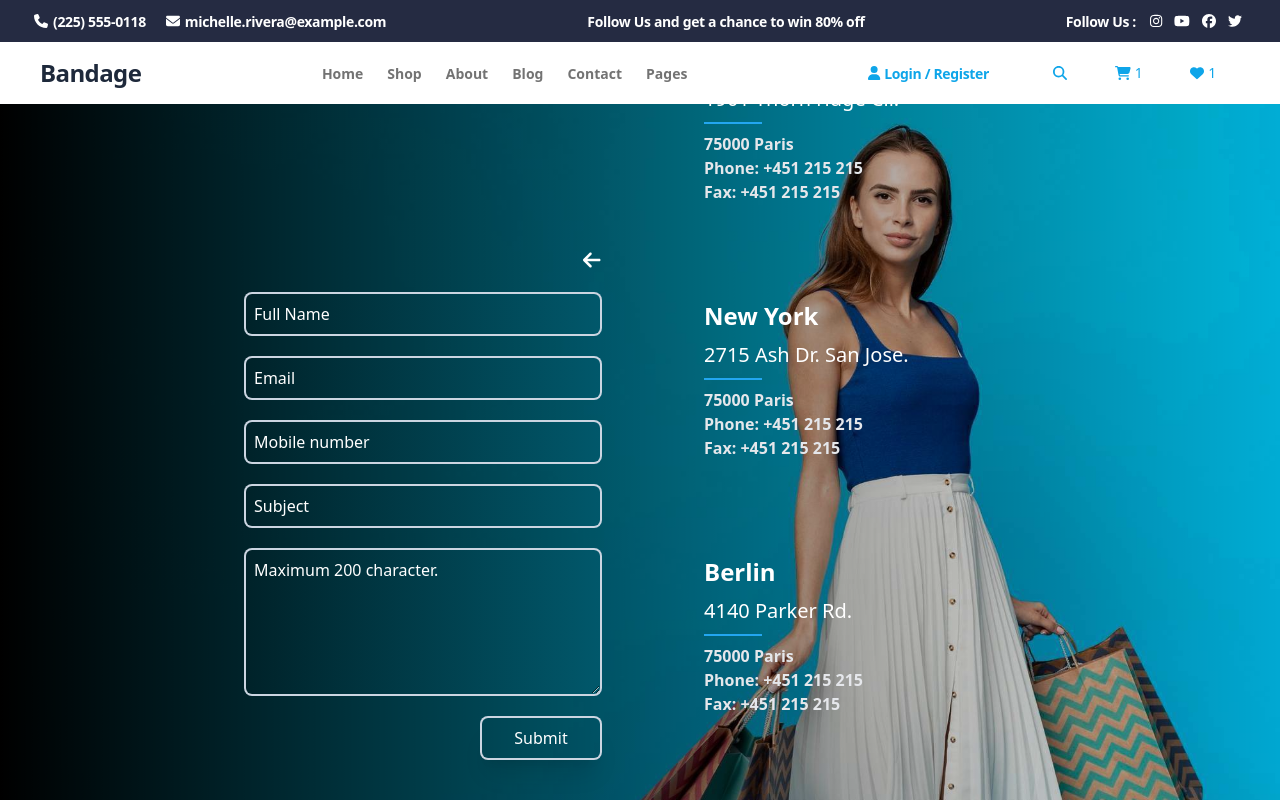
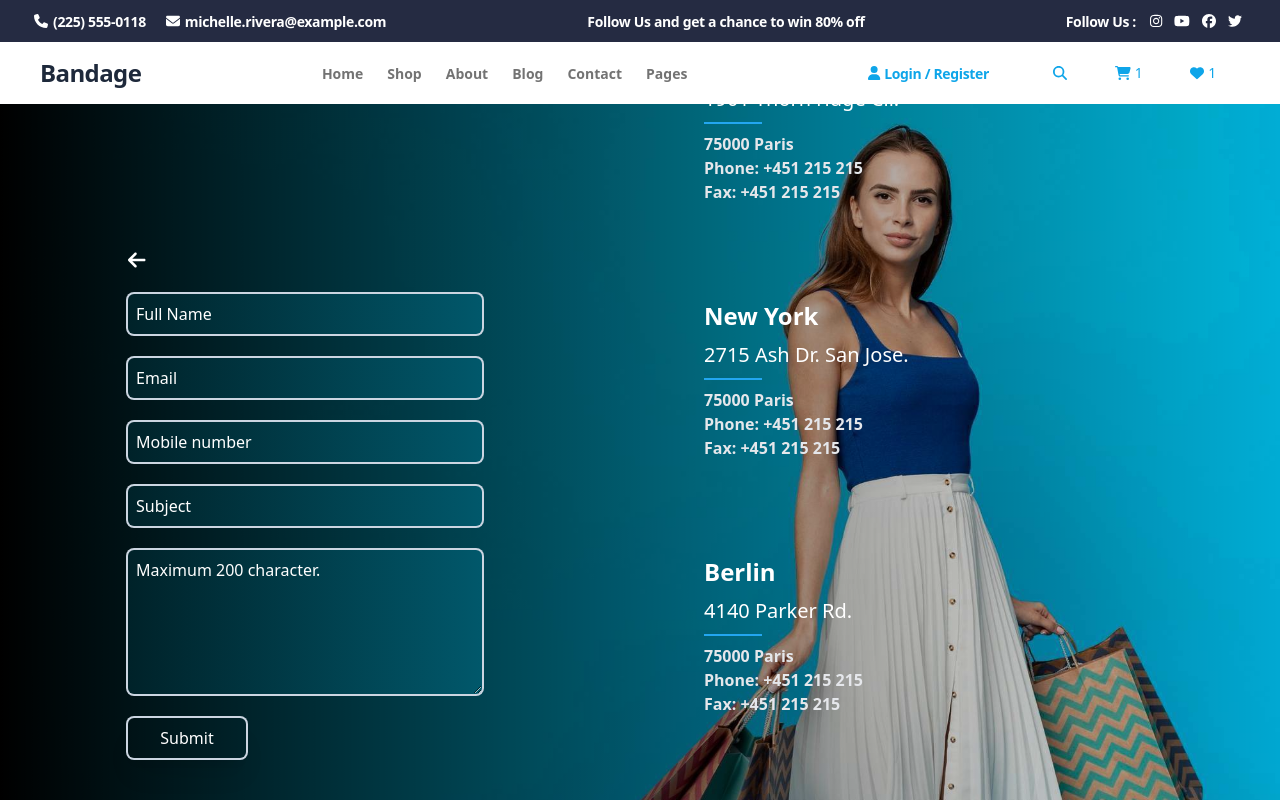
Before and after one commit to malidegirmenci/ReaCommerce-Frontend, a React (Vite) app: page /contact in a window 1280 px wide. Both pictures are taken after a click on the button "CONTACT US". Shown: the top 800 px of the page. Built offline with nearby package versions, Linux system fonts and the light colour scheme.

Commit message:
object position changed

```diff
--- a/src/components/contact/ContactForm.jsx
+++ b/src/components/contact/ContactForm.jsx
@@ -10,7 +10,7 @@ export default function ContactForm(props) {
     console.log(errors);
 
     return (
-        <form onSubmit={handleSubmit(onSubmit)} className='flex flex-col gap-4 w-1/2 items-end'>
+        <form onSubmit={handleSubmit(onSubmit)} className='flex flex-col gap-4 w-1/2 items-start'>
             <FontAwesomeIcon className='text-white cursor-pointer' icon={faArrowLeft} size="lg" onClick={()=>setShowForm(false)} />
             <input className='p-2 bg-gradient-to-r from-[#002229] to-[#01586b] ring-2 ring-slate-300 rounded text-white placeholder:text-white w-[75%]' type="text" placeholder="Full Name" {...register("Full Name", { required: true, maxLength: 18 })} />
             <input className='p-2 bg-gradient-to-r from-[#002229] to-[#01586b]   ring-2 ring-slate-300 rounded text-white placeholder:text-white w-[75%]'type="text" placeholder="Email" {...register("Email", { required: true, pattern: /^\S+@\S+$/i })} />
```
